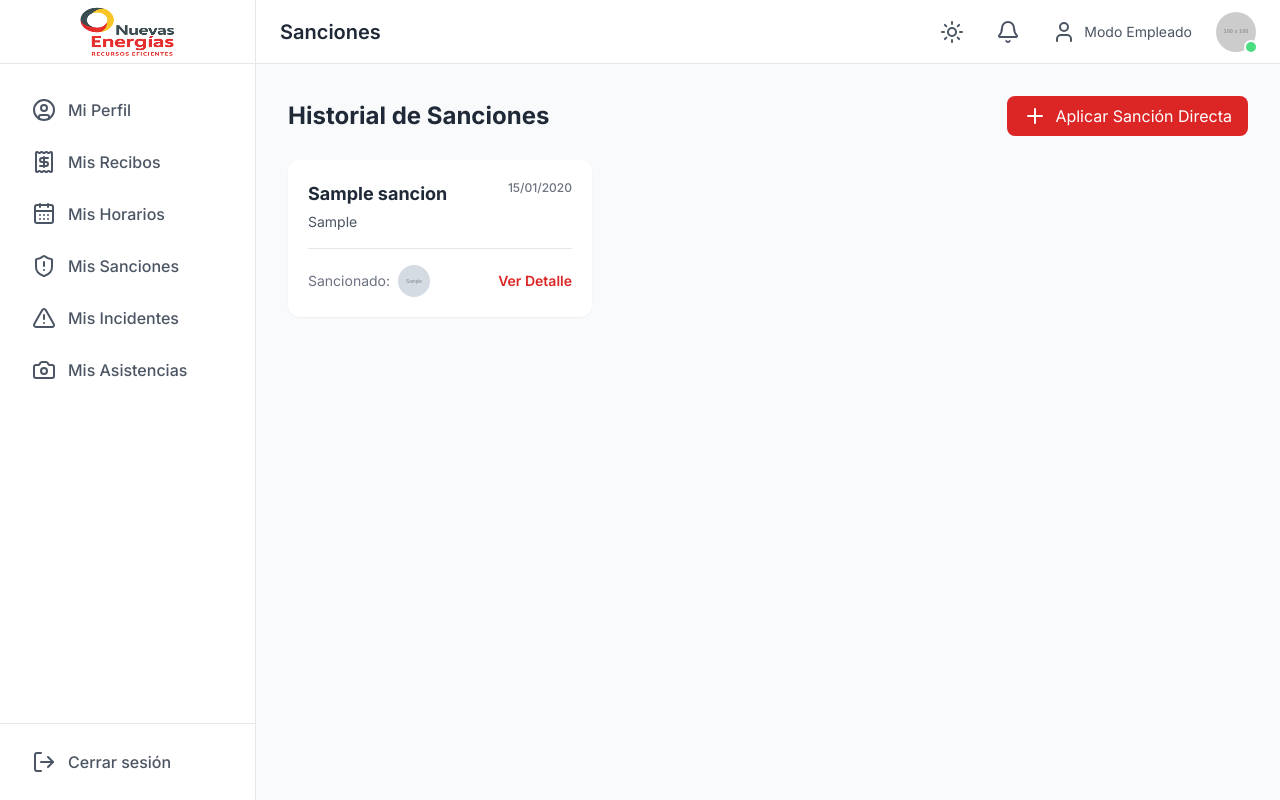
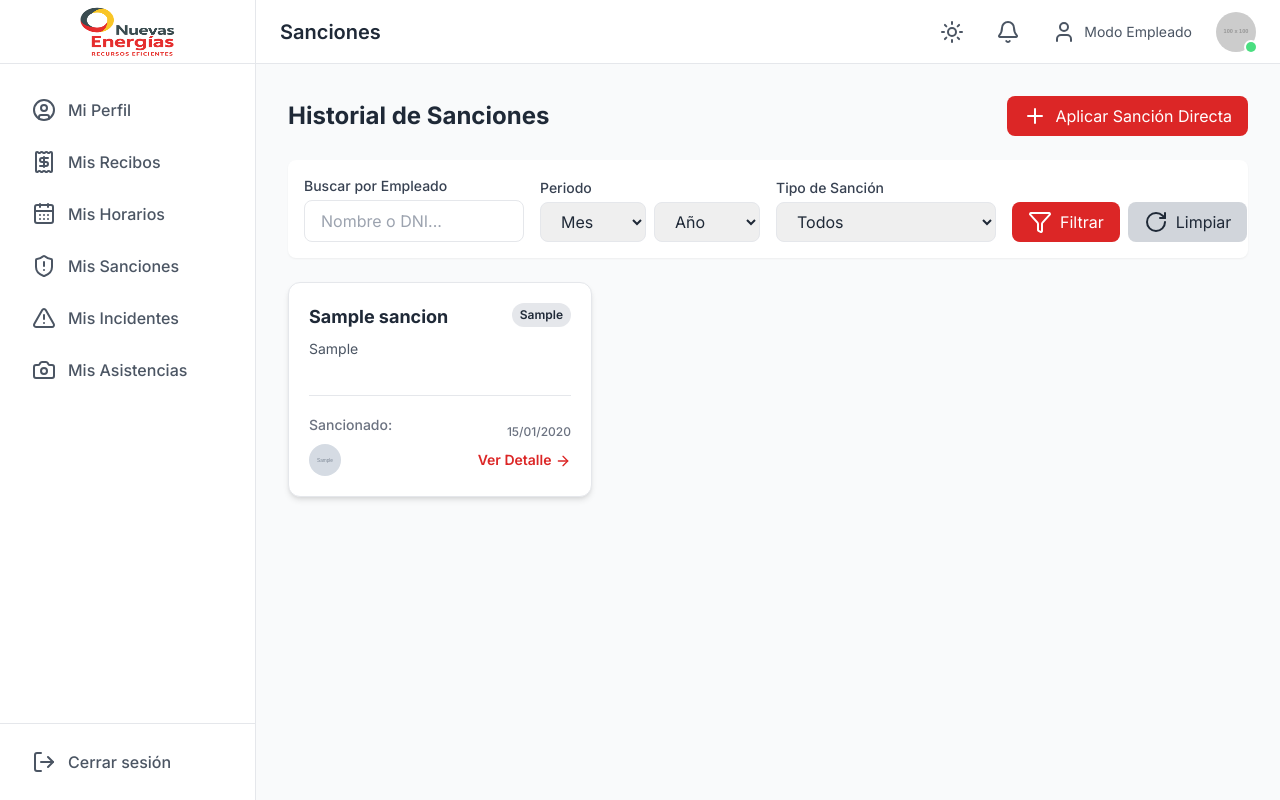
Before and after one commit to maxiguaymas/GestionEmpleados-NE, a Django app: page /sanciones/ver/ in a window 1280 px wide. Run offline with Django 5.2, Linux system fonts and the light colour scheme; a user stored in the database is signed in; tables that the repository leaves empty hold one stand-in row (values such as "Sample post"); grey boxes marked "Sample" are stand-in pictures; grey boxes labelled with a size stand in for pictures from a placeholder-image service; parts of the project's set-up code (start-up, migrations or seed data) failed here and were passed over; some libraries are stand-ins or nearby versions.

Commit message:
filtro en sanciones

```diff
--- a/incidentes/views.py
+++ b/incidentes/views.py
@@ -50,7 +50,7 @@ def ver_incidentes(request):
     # Build the list for the template
     incidentes_list = []
     for incidente in incidentes:
-        involucrados = IncidenteEmpleado.objects.filter(id_incidente=incidente).select_related('id_empl')
+        involucrados = IncidenteEmpleado.objects.filter(id_incidente=incidente).select_related('id_empl').defer('id_descargo', 'id_resolucion')
         if involucrados.exists():
             incidentes_list.append({
                 'incidente': incidente,
@@ -253,7 +253,7 @@ def ver_incidentes_empleado(request, empleado_id):
 def mis_incidentes(request):
     try:
         empleado = request.user.empleado
-        incidentes = IncidenteEmpleado.objects.filter(id_empl=empleado).select_related('id_incidente').order_by('-fecha_ocurrencia')
+        incidentes = IncidenteEmpleado.objects.filter(id_empl=empleado).select_related('id_incidente').defer('id_descargo', 'id_resolucion').order_by('-fecha_ocurrencia')
     except Empleado.DoesNotExist:
         incidentes = IncidenteEmpleado.objects.none()
 
--- a/sanciones/templates/ver_todas_sanciones.html
+++ b/sanciones/templates/ver_todas_sanciones.html
@@ -11,21 +11,90 @@
         </a>
     </div>
 
+    <!-- Filter Form -->
+    <form method="get" action="{% url 'ver_todas_sanciones' %}" class="bg-white dark:bg-gray-800 p-4 rounded-lg shadow-sm mb-6">
+        <div class="grid grid-cols-1 md:grid-cols-4 gap-4 items-end">
+            <!-- Search by Name/DNI -->
+            <div>
+                <label for="q" class="block text-sm font-medium text-gray-700 dark:text-gray-300">Buscar por Empleado</label>
+                <input type="text" name="q" id="q" value="{{ filter_values.q|default:'' }}" placeholder="Nombre o DNI..." class="mt-1 w-full pl-4 pr-4 py-2 rounded-lg border dark:bg-gray-700 dark:border-gray-600">
+            </div>
+
+            <!-- Filter by Period -->
+            <div>
+                <label class="block text-sm font-medium text-gray-700 dark:text-gray-300">Periodo</label>
+                <div class="flex gap-2 mt-1">
+                    <select name="month" id="month" class="w-full pl-4 pr-4 py-2 rounded-lg border dark:bg-gray-700 dark:border-gray-600">
+                        <option value="">Mes</option>
+                        <option value="1" {% if filter_values.month == '1' %}selected{% endif %}>Enero</option>
+                        <option value="2" {% if filter_values.month == '2' %}selected{% endif %}>Febrero</option>
+                        <option value="3" {% if filter_values.month == '3' %}selected{% endif %}>Marzo</option>
+                        <option value="4" {% if filter_values.month == '4' %}selected{% endif %}>Abril</option>
+                        <option value="5" {% if filter_values.month == '5' %}selected{% endif %}>Mayo</option>
+                        <option value="6" {% if filter_values.month == '6' %}selected{% endif %}>Junio</option>
+                        <option value="7" {% if filter_values.month == '7' %}selected{% endif %}>Julio</option>
+                        <option value="8" {% if filter_values.month == '8' %}selected{% endif %}>Agosto</option>
+                        <option value="9" {% if filter_values.month == '9' %}selected{% endif %}>Septiembre</option>
+                        <option value="10" {% if filter_values.month == '10' %}selected{% endif %}>Octubre</option>
+                        <option value="11" {% if filter_values.month == '11' %}selected{% endif %}>Noviembre</option>
+                        <option value="12" {% if filter_values.month == '12' %}selected{% endif %}>Diciembre</option>
+                    </select>
+                    <select name="year" id="year" class="w-full pl-4 pr-4 py-2 rounded-lg border dark:bg-gray-700 dark:border-gray-600">
+                        <option value="">Año</option>
+                        {% for y in year_options %}
+                        <option value="{{ y }}" {% if filter_values.year|add:0 == y %}selected{% endif %}>{{ y }}</option>
+                        {% endfor %}
+                    </select>
+                </div>
+            </div>
+
+            <!-- Filter by Type -->
+            <div>
+                <label for="tipo" class="block text-sm font-medium text-gray-700 dark:text-gray-300">Tipo de Sanción</label>
+                <select name="tipo" id="tipo" class="mt-1 w-full pl-4 pr-4 py-2 rounded-lg border dark:bg-gray-700 dark:border-gray-600">
+                    <option value="">Todos</option>
+                    {% for tipo in tipos_sancion %}
+                    <option value="{{ tipo }}" {% if filter_values.tipo == tipo %}selected{% endif %}>{{ tipo|capfirst }}</option>
+                    {% endfor %}
+                </select>
+            </div>
+
+            <!-- Submit Button -->
+            <div class="flex gap-2">
+                <button type="submit" class="w-full bg-red-600 text-white px-4 py-2 rounded-lg flex items-center justify-center gap-2 hover:bg-red-700">
+                    <i data-lucide="filter"></i><span>Filtrar</span>
+                </button>
+                <a href="{% url 'ver_todas_sanciones' %}" class="w-full bg-gray-300 text-gray-800 px-4 py-2 rounded-lg flex items-center justify-center gap-2 hover:bg-gray-400 dark:bg-gray-600 dark:text-white dark:hover:bg-gray-500">
+                    <i data-lucide="rotate-cw"></i><span>Limpiar</span>
+                </a>
+            </div>
+        </div>
+    </form>
+
     {% if sanciones %}
         <div class="grid grid-cols-1 md:grid-cols-2 lg:grid-cols-3 gap-6">
             {% for sancion in sanciones %}
-                <div class="bg-white dark:bg-gray-800 rounded-xl shadow-sm p-5 flex flex-col">
-                    <div class="flex-1">
-                        <div class="flex justify-between items-start">
-                            <h3 class="font-bold text-lg mb-1">{{ sancion.id_sancion.nombre }}</h3>
-                            <span class="text-xs font-medium text-gray-500 dark:text-gray-400">{{ sancion.fecha_inicio|date:"d/m/Y" }}</span>
+                <div class="bg-white dark:bg-gray-800 rounded-xl shadow-md p-5 flex flex-col border dark:border-gray-700 transition-all duration-300 hover:shadow-xl hover:-translate-y-1">
+                    <div class="flex-1 flex flex-col">
+                        <div class="flex justify-between items-start mb-2">
+                            <h3 class="font-bold text-lg text-gray-800 dark:text-gray-100">{{ sancion.id_sancion.nombre }}</h3>
+                            {% if sancion.id_sancion.tipo == 'Leve' %}
+                                <span class="px-2 py-1 text-xs font-semibold text-green-800 bg-green-200 rounded-full dark:bg-green-900 dark:text-green-300">Leve</span>
+                            {% elif sancion.id_sancion.tipo == 'Moderada' %}
+                                <span class="px-2 py-1 text-xs font-semibold text-yellow-800 bg-yellow-200 rounded-full dark:bg-yellow-900 dark:text-yellow-300">Moderada</span>
+                            {% elif sancion.id_sancion.tipo == 'Grave' %}
+                                <span class="px-2 py-1 text-xs font-semibold text-red-800 bg-red-200 rounded-full dark:bg-red-900 dark:text-red-300">Grave</span>
+                            {% else %}
+                                <span class="px-2 py-1 text-xs font-semibold text-gray-800 bg-gray-200 rounded-full dark:bg-gray-700 dark:text-gray-300">{{ sancion.id_sancion.tipo|capfirst }}</span>
+                            {% endif %}
                         </div>
-                        <p class="text-sm text-gray-600 dark:text-gray-300 mb-4 line-clamp-2">{{ sancion.motivo }}</p>
+                        <p class="text-sm text-gray-600 dark:text-gray-400 mb-4 h-10 overflow-hidden">{{ sancion.motivo }}</p>
                     </div>
-                    <div class="border-t dark:border-gray-700 pt-4 flex justify-between items-center">
-                        <div class="flex items-center">
-                            <span class="text-sm mr-2 text-gray-500">Sancionado:</span>
-                            <div class="flex -space-x-2">
+                    <div class="border-t dark:border-gray-700 pt-4">
+                        <div class="flex justify-between items-center">
+                            <div>
+                                <span class="text-sm font-medium text-gray-500 dark:text-gray-400">Sancionado:</span>
+                                <div class="flex -space-x-2 mt-2">
                                     {% with empleado=sancion.id_empl %}
                                         {% if empleado.ruta_foto %}
                                             <img class="inline-block h-8 w-8 rounded-full ring-2 ring-white dark:ring-gray-800" src="{{ empleado.ruta_foto.url }}" alt="{{ empleado.nombre }}" title="{{ empleado.nombre }} {{ empleado.apellido }}">
@@ -37,7 +106,11 @@
                                     {% endwith %}
                                 </div>
                             </div>
-                        <a href="{% url 'detalle_sancion' sancion.id %}" class="text-sm font-semibold text-red-600 hover:underline">Ver Detalle</a>
+                            <div class="text-right">
+                                <span class="text-xs font-medium text-gray-500 dark:text-gray-400">{{ sancion.fecha_inicio|date:"d/m/Y" }}</span>
+                                <a href="{% url 'detalle_sancion' sancion.id %}" class="block mt-2 text-sm font-semibold text-red-600 hover:text-red-800 dark:hover:text-red-400">Ver Detalle <i data-lucide="arrow-right" class="inline-block h-4 w-4"></i></a>
+                            </div>
+                        </div>
                     </div>
                 </div>
             {% endfor %}
@@ -46,7 +119,7 @@
         <div class="text-center py-10 bg-white dark:bg-gray-800 rounded-xl shadow-sm">
             <i data-lucide="alert-triangle" class="mx-auto h-12 w-12 text-gray-400"></i>
             <h3 class="mt-2 text-sm font-semibold text-gray-900 dark:text-white">No hay sanciones</h3>
-            <p class="mt-1 text-sm text-gray-500">Aún no se han registrado sanciones.</p>
+            <p class="mt-1 text-sm text-gray-500">No se han encontrado sanciones con los filtros aplicados.</p>
         </div>
     {% endif %}
 </div>
--- a/sanciones/views.py
+++ b/sanciones/views.py
@@ -137,14 +137,49 @@ def aplicar_sancion_masiva(request, incidente_id):
 @login_required
 @user_passes_test(es_admin)
 def ver_todas_sanciones(request):
-    # Usamos select_related para optimizar la consulta y evitar N+1 queries
-    # al acceder a los datos del empleado y del tipo de sanción en la plantilla.
-    sanciones = SancionEmpleado.objects.select_related('id_empl', 'id_sancion').order_by('-fecha_inicio')
-    return render(request, 'ver_todas_sanciones.html', {
-        'sanciones': sanciones,
+    sanciones_query = SancionEmpleado.objects.select_related('id_empl', 'id_sancion').order_by('-fecha_inicio')
+
+    # Get filter parameters
+    search_query = request.GET.get('q')
+    month = request.GET.get('month')
+    year = request.GET.get('year')
+    tipo_sancion = request.GET.get('tipo')
+
+    # Apply filters
+    if search_query:
+        sanciones_query = sanciones_query.filter(
+            Q(id_empl__nombre__icontains=search_query) |
+            Q(id_empl__apellido__icontains=search_query) |
+            Q(id_empl__dni__icontains=search_query)
+        )
+
+    if month and year:
+        try:
+            sanciones_query = sanciones_query.filter(
+                fecha_inicio__month=int(month),
+                fecha_inicio__year=int(year)
+            )
+        except (ValueError, TypeError):
+            pass
+
+    if tipo_sancion:
+        sanciones_query = sanciones_query.filter(id_sancion__tipo__iexact=tipo_sancion)
+
+    # Get distinct sanction types for the filter dropdown
+    tipos_sancion = Sancion.objects.values_list('tipo', flat=True).distinct()
+
+    # Get the range of years present in the data
+    years = SancionEmpleado.objects.dates('fecha_inicio', 'year').reverse()
+
+    context = {
+        'sanciones': sanciones_query,
         'titulo': 'Historial de Sanciones',
         'page_title': 'Sanciones',
-    })
+        'filter_values': request.GET,
+        'tipos_sancion': tipos_sancion,
+        'year_options': [d.year for d in years]
+    }
+    return render(request, 'ver_todas_sanciones.html', context)
 
 @login_required
 @user_passes_test(es_admin)
```
Lines whose indentation alone changed are shown as unchanged.
